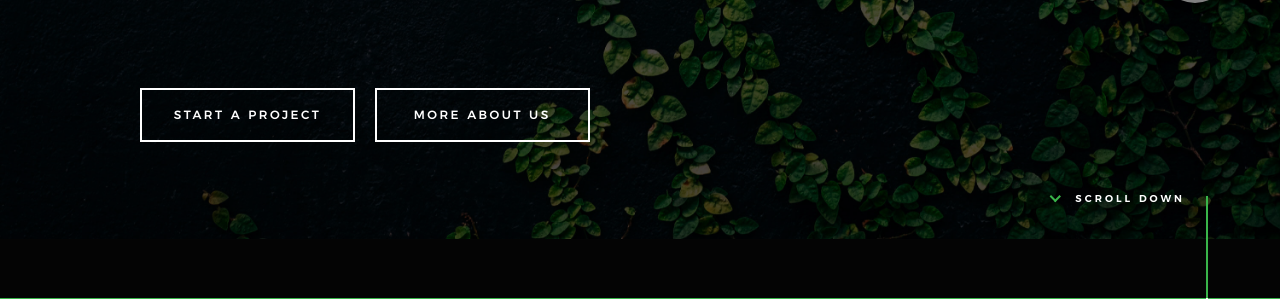
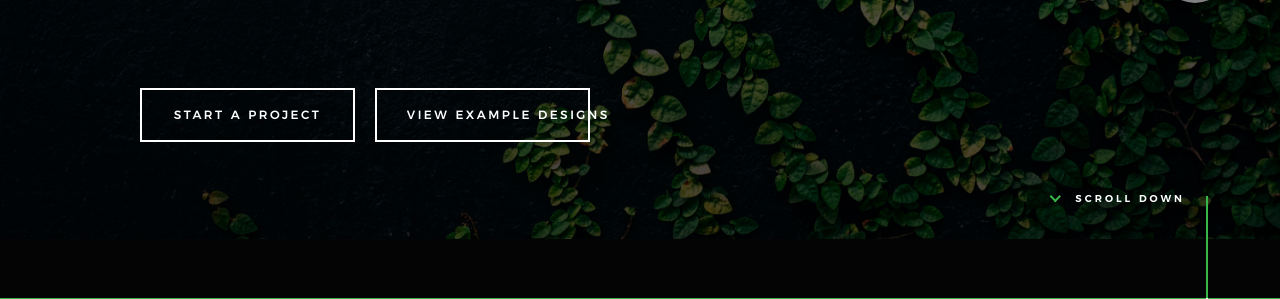
Before and after one commit to AppzWizard13/codespikestudio, a Django app: page / in a window 1280 px wide. Shown: the part 597-896 px from the top of the page. Run offline with Django 5.2, Linux system fonts and the light colour scheme; some web fonts are replaced.

Commit message:
self ping template ui added

```diff
--- a/templates/landing/home.html
+++ b/templates/landing/home.html
@@ -130,7 +130,7 @@
                         Start a Project
                     </a>
                     <a href="#works" class="smoothscroll btn btn--stroke">
-                        More About Us
+                        View example Designs
                     </a>
                 </div>
 
```
